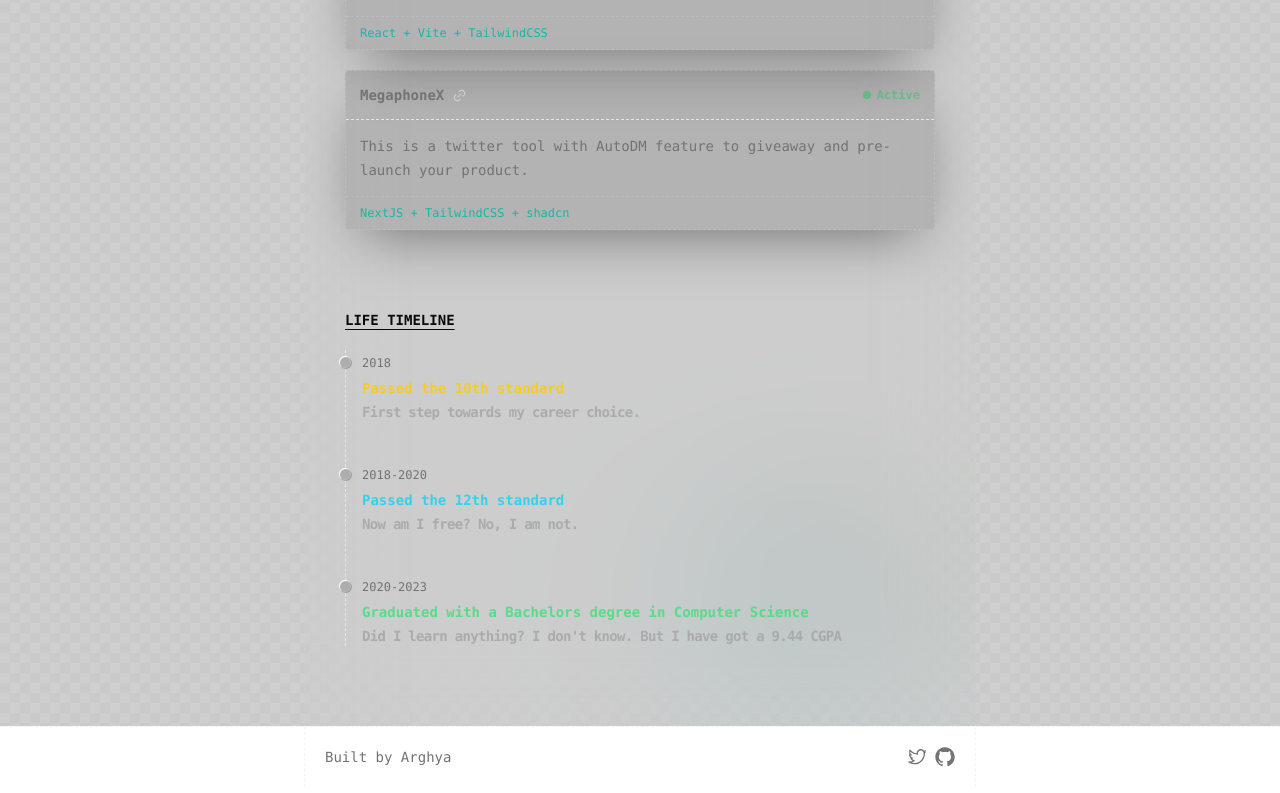
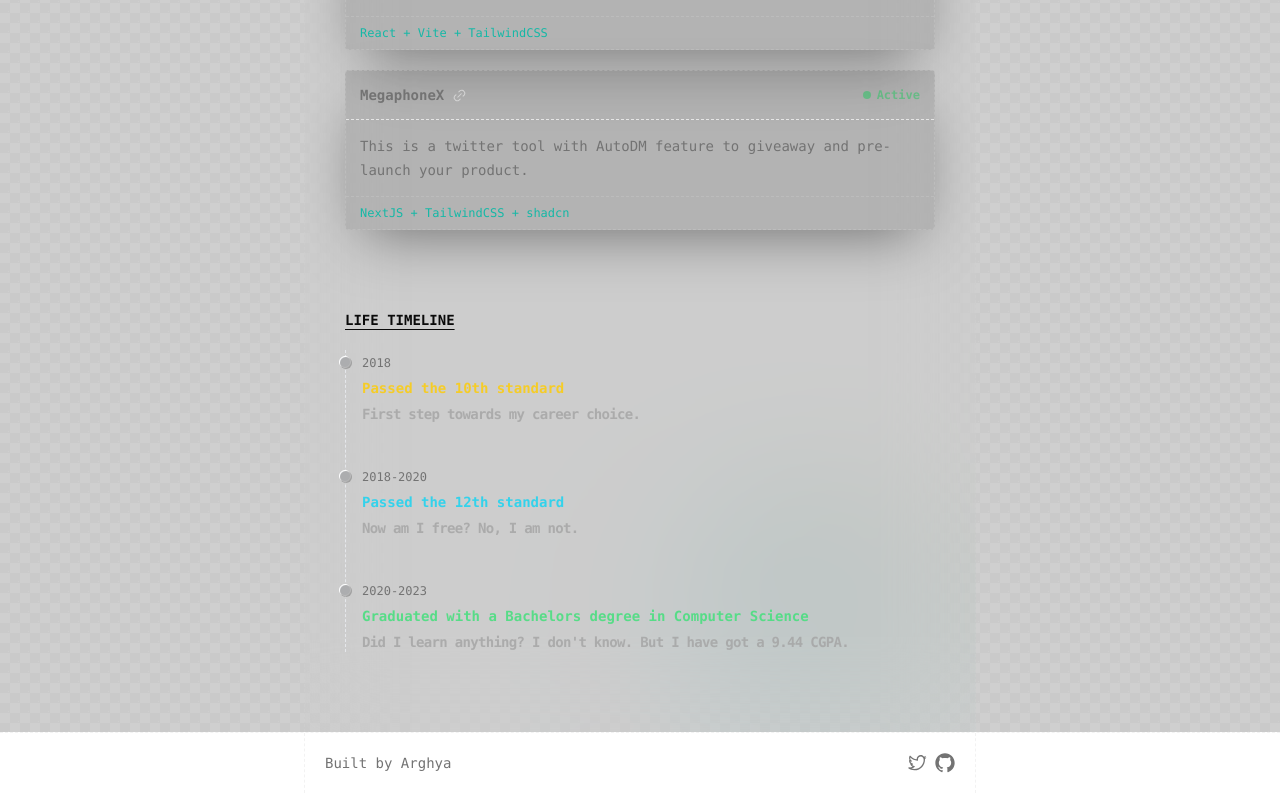
Before and after one commit to itsarghyadas/itsarghyadas.dev, a Next.js app: page / in a window 1280 px wide. Shown: the part 689-1482 px from the top of the page. Built offline with nearby package versions, Linux system fonts and the light colour scheme.

Commit message:
persona portfolio life timeline added

```diff
--- a/components/timeline-section.tsx
+++ b/components/timeline-section.tsx
@@ -18,7 +18,7 @@ const timelineData = [
     year: "2020-2023",
     title: "Graduated with a Bachelors degree in Computer Science",
     description:
-      "Did I learn anything? I don't know. But I have got a 9.44 CGPA",
+      "Did I learn anything? I don't know. But I have got a 9.44 CGPA.",
     textColour: "text-green-400/90",
   },
 ];
@@ -47,7 +47,7 @@ export default function TimeLineSection() {
               >
                 {event.title}
               </h3>
-              <p className="mb-4 font-geistMono text-sm font-semibold tracking-tighter text-neutral-400/80">
+              <p className="mb-4 mt-1.5 font-geistMono text-xs font-semibold tracking-tighter text-neutral-400/80 md:text-sm">
                 {event.description}
               </p>
             </li>
```
